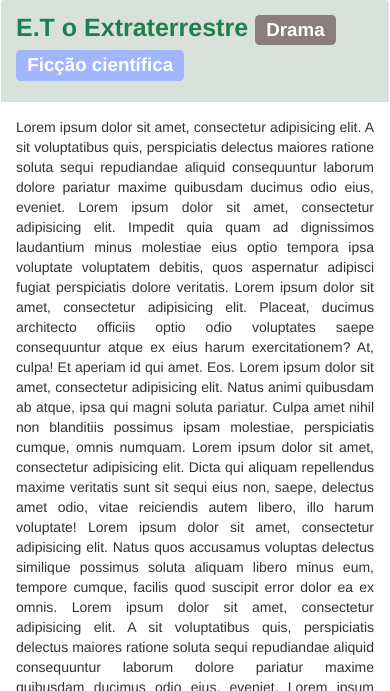
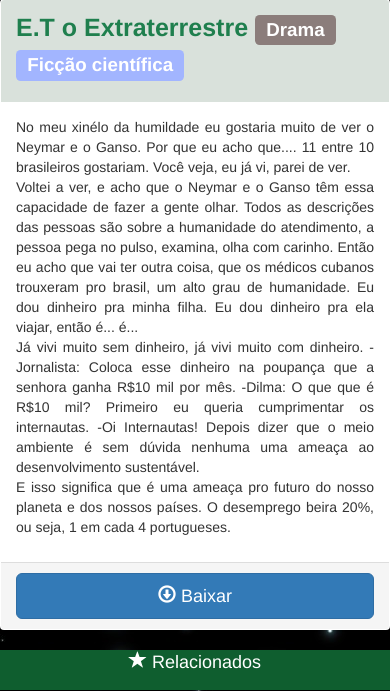
Before and after one commit to JoaoGAR/FastSteady, a CodeIgniter app: page /index.php/page in a window 390 px wide. Shown: the part 414-1105 px from the top of the page. Run offline with CodeIgniter, Linux system fonts and the light colour scheme.

Commit message:
second commit

```diff
--- a/application/views/home/home.php
+++ b/application/views/home/home.php
@@ -24,9 +24,9 @@
 		</div>
 
 		<div class="col-md-10 clearfix">
-			<div id="boxes__" class="row">
+			<div class="row boxes__">
 				<?php for ($i=0; $i < 12; $i++) { ?>
-				<div class="col-md-2 thumbnail box__">
+				<div class="col-md-2 box__ thumbnail">
 					<a href="<?=base_url('index.php/page') ?>"><img data-toggle="tooltip" data-placement="top" title="E.T O Extraterrestre" class="img-responsive" src="http://br.web.img1.acsta.net/medias/nmedia/18/95/16/34/20384584.jpg" alt="E.T o Extraterrestre"></a>
 					<div class="col-md-12 footer text-center">
 						<div class="col-md-2">
@@ -66,7 +66,7 @@
 			</div>
 		</div>
 
-		<div class="col-md-2">
+		<div class="col-md-2 thumbnail hidden-xs hidden-sm">
 		<?php for ($i=0; $i < 3; $i++) { ?>
 		<div style="margin-top:2px;">
 			<a href="javascript:void(0)">
--- a/application/views/page/descricao.php
+++ b/application/views/page/descricao.php
@@ -73,33 +73,18 @@
 				</p>
 			</div>
 			<div class="descricao__txt panel-body text-justify" style="margin-bottom:10px;">
-				Lorem ipsum dolor sit amet, consectetur adipisicing elit.
-				A sit voluptatibus quis, perspiciatis delectus maiores ratione
-				soluta sequi repudiandae aliquid consequuntur laborum dolore pariatur maxime quibusdam ducimus odio eius, eveniet.
-				Lorem ipsum dolor sit amet, consectetur adipisicing elit. Impedit quia quam ad dignissimos laudantium minus molestiae
-				eius optio tempora ipsa voluptate voluptatem debitis, quos aspernatur adipisci fugiat perspiciatis dolore veritatis.
-				Lorem ipsum dolor sit amet, consectetur adipisicing elit. Placeat, ducimus architecto officiis optio odio voluptates
-				saepe consequuntur atque ex eius harum exercitationem? At, culpa! Et aperiam id qui amet. Eos.
-				Lorem ipsum dolor sit amet, consectetur adipisicing elit. Natus animi quibusdam ab atque, ipsa qui magni soluta pariatur.
-				Culpa amet nihil non blanditiis possimus ipsam molestiae, perspiciatis cumque, omnis numquam.
-				Lorem ipsum dolor sit amet, consectetur adipisicing elit. Dicta qui aliquam repellendus maxime veritatis sunt sit sequi
-				eius non, saepe, delectus amet odio, vitae reiciendis autem libero, illo harum voluptate!
-				Lorem ipsum dolor sit amet, consectetur adipisicing elit. Natus quos accusamus voluptas delectus similique possimus
-				soluta aliquam libero minus eum, tempore cumque, facilis quod suscipit error dolor ea ex omnis.
-				Lorem ipsum dolor sit amet, consectetur adipisicing elit.
-				A sit voluptatibus quis, perspiciatis delectus maiores ratione
-				soluta sequi repudiandae aliquid consequuntur laborum dolore pariatur maxime quibusdam ducimus odio eius, eveniet.
-				Lorem ipsum dolor sit amet, consectetur adipisicing elit. Impedit quia quam ad dignissimos laudantium minus molestiae
-				eius optio tempora ipsa voluptate voluptatem debitis, quos aspernatur adipisci fugiat perspiciatis dolore veritatis.
-				Lorem ipsum dolor sit amet, consectetur adipisicing elit. Placeat, ducimus architecto officiis optio odio voluptates
-				saepe consequuntur atque ex eius harum exercitationem? At, culpa! Et aperiam id qui amet. Eos.
-				Lorem ipsum dolor sit amet, consectetur adipisicing elit. Natus animi quibusdam ab atque, ipsa qui magni soluta pariatur.
-				Culpa amet nihil non blanditiis possimus ipsam molestiae, perspiciatis cumque, omnis numquam.
-				Lorem ipsum dolor sit amet, consectetur adipisicing elit. Dicta qui aliquam repellendus maxime veritatis sunt sit sequi
-				eius non, saepe, delectus amet odio, vitae reiciendis autem libero, illo harum voluptate!
-				Lorem ipsum dolor sit amet, consectetur adipisicing elit. Natus quos accusamus voluptas delectus similique possimus
-				soluta aliquam libero minus eum, tempore cumque, facilis quod suscipit error dolor ea ex omnis.>
-				Panel content
+				No meu xinélo da humildade eu gostaria muito de ver o Neymar e o Ganso. Por que eu acho que.... 11 entre 10 brasileiros gostariam. Você veja, eu já vi, parei de ver. <br>
+				Voltei a ver, e acho que o Neymar e o Ganso têm essa capacidade de fazer a gente olhar.
+				Todos as descrições das pessoas são sobre a humanidade do atendimento, a pessoa pega no pulso, examina, olha com carinho.
+				Então eu acho que vai ter outra coisa, que os médicos cubanos trouxeram pro brasil, um alto grau de humanidade.
+				Eu dou dinheiro pra minha filha. Eu dou dinheiro pra ela viajar, então é... é... <br>
+				Já vivi muito sem dinheiro, já vivi muito com dinheiro.
+				-Jornalista: Coloca esse dinheiro na poupança que a senhora ganha R$10 mil por mês.
+				-Dilma: O que que é R$10 mil?
+				Primeiro eu queria cumprimentar os internautas.
+				-Oi Internautas! Depois dizer que o meio ambiente é sem dúvida nenhuma uma ameaça ao desenvolvimento sustentável. <br>
+				E isso significa que é uma ameaça pro futuro do nosso planeta e dos nossos países.
+				O desemprego beira 20%, ou seja, 1 em cada 4 portugueses.
 			</div>
 			<div class="panel-footer">
 				<button class="btn btn-primary btn-block btn-lg"><span class="glyphicon glyphicon-download"></span> Baixar</button>
--- a/css/main.css
+++ b/css/main.css
@@ -5,6 +5,10 @@ html,body {
 
 body {
 	margin-top:114px;
+	background-image: url("/FastSteady/images/background_nasa.jpg");
+	background-repeat: repeat;
+	background-position: right top;
+	background-attachment: fixed;
 }
 
 @media (max-width: 775px) {
@@ -33,18 +37,18 @@ body {
 	padding:0;
 }
 
-.box__ {
-	margin-top: 1px;
-	padding:0;
+.box__propaganda {
+	padding-right:0;
+	margin-top:2px;
 }
 
 .box__ .titulo {
-	background-color:#1F7F4E;
+	background-color:#0f5e2f;
 	color:white;
 }
 
 .box__ .footer {
-	background-color:#1F7F4E;
+	background-color:#0f5e2f;
 	color:white;
 	margin-bottom:0;
 	font-size:20px;
@@ -64,11 +68,12 @@ body {
 
 .thumbnail {
 	display: block;
-	padding: 4px;
-	margin-bottom: 5px;
+	padding: 0;
+	margin: 0;
+	margin-top: 2px;
 	line-height: 1.42857143;
 	background-color: #fff;
-	border: 1px solid #ddd;
+	border: 2px solid #0f5e2f;
 	border-radius: 4px;
 	-webkit-transition: border .2s ease-in-out;
 	-o-transition: border .2s ease-in-out;
@@ -87,7 +92,7 @@ body {
 }
 
 .categorias__img:hover {
-	border:2px solid white;
+	border:1px solid transparent;
 }
 
 /*
```
Also changed, not shown: images/background_nasa.jpg (added). Lines whose indentation alone changed are shown as unchanged.
